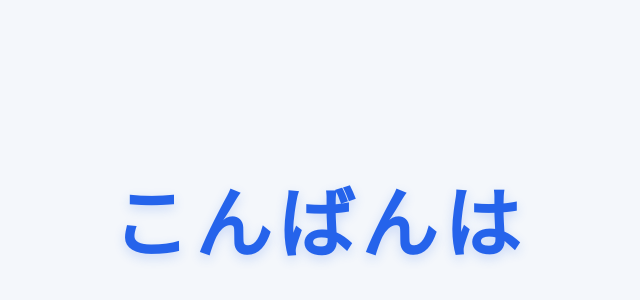
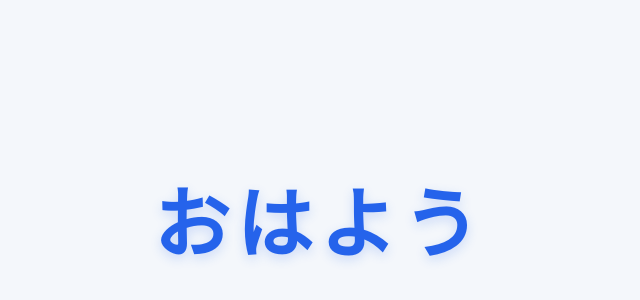
Before and after one commit to hhhhub000/samapl1, a plain HTML site: page index.html in a window 1280 px wide. Shown: the part 182-482 px from the top of the page, without its empty margins (321-961 px from the left). Drawn offline with Linux system fonts and the light colour scheme.

Commit message:
こんばんわをおはようにへんこう

```diff
--- a/index.html
+++ b/index.html
@@ -33,6 +33,6 @@
     </style>
   </head>
   <body>
-    <div class="hello">こんばんは</div>
+    <div class="hello">おはよう</div>
   </body>
 </html>
```
